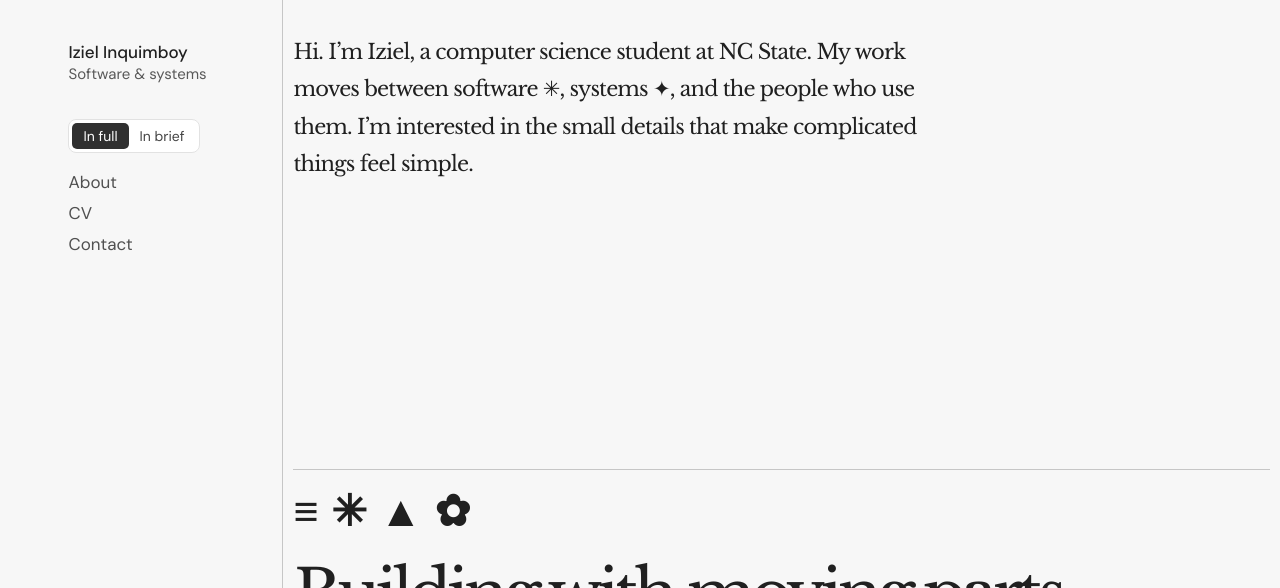
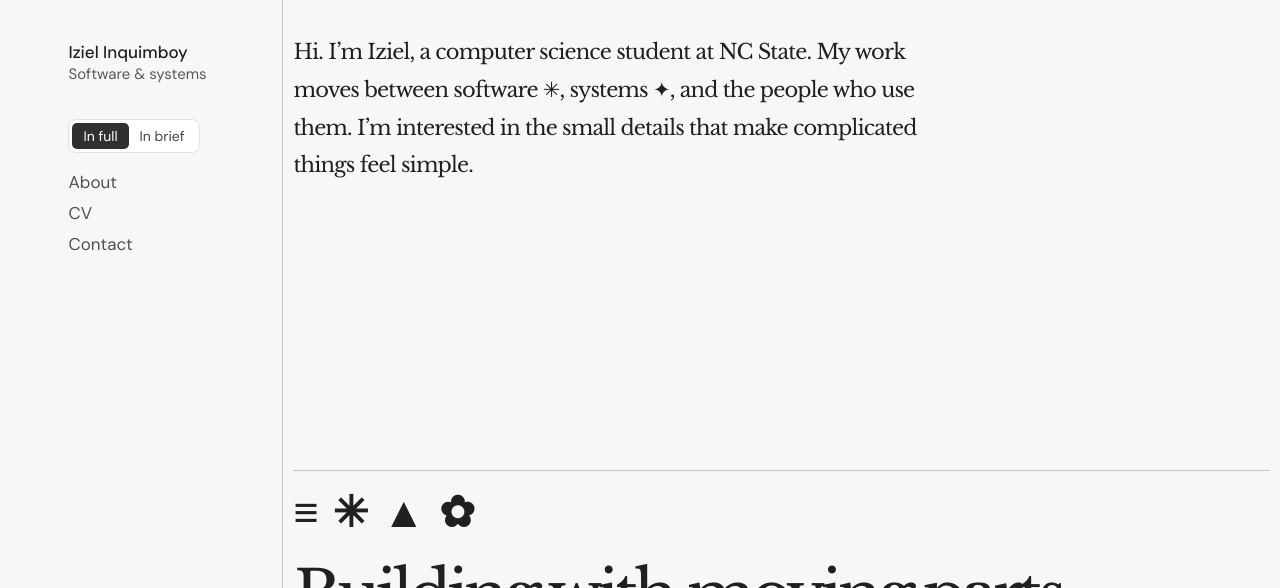
Before and after one commit to izinquimboy/izielinq-website, a plain HTML site: page index.html in a window 1280 px wide. Shown: the top 588 px of the page. Drawn offline with nearby package versions, Linux system fonts and the light colour scheme.

Commit message:
Render portfolio symbols as text on mobile

```diff
--- a/index.html
+++ b/index.html
@@ -27,10 +27,10 @@
     </aside>
 
     <main class="main-content home-page">
-      <p class="opening-copy">Hi. I’m Iziel, a computer science student at NC State. My work moves between software <span aria-hidden="true">✳</span>, systems <span aria-hidden="true">✦</span>, and the people who use them. I’m interested in the small details that make complicated things feel simple.</p>
+      <p class="opening-copy">Hi. I’m Iziel, a computer science student at NC State. My work moves between software <span aria-hidden="true">✳︎</span>, systems <span aria-hidden="true">✦︎</span>, and the people who use them. I’m interested in the small details that make complicated things feel simple.</p>
 
       <header class="feature-header">
-        <div class="symbols" aria-hidden="true">≡ ✳ ▲ ✿</div>
+        <div class="symbols" aria-hidden="true">≡ ✳︎ ▲︎ ✿︎</div>
         <h1>Building with moving parts</h1>
         <p class="feature-summary">A look at the work I’ve done connecting applications, working with data, and helping people find what they need.</p>
         <div class="feature-meta"><span>Software &amp; systems</span><span>Raleigh, North Carolina</span></div>
--- a/style.css
+++ b/style.css
@@ -20,7 +20,8 @@ a:focus-visible{outline:2px solid var(--accent);outline-offset:4px}
 .main-content{width:min(100%,1368px);padding:34px 10px 0 10px}
 .opening-copy{max-width:680px;margin:0;font:400 21px/1.78 var(--serif);letter-spacing:-.04em}
 .feature-header{margin-top:285px;min-height:682px;padding-top:16px;border-top:1px solid var(--line)}
-.symbols{font-family:var(--sans);font-size:43px;line-height:1.2;letter-spacing:1px;font-weight:600}
+.symbols,.opening-copy [aria-hidden="true"]{font-family:Arial,Helvetica,sans-serif}
+.symbols{font-size:43px;line-height:1.2;letter-spacing:1px;font-weight:600}
 h1,h2,h3,p{overflow-wrap:break-word}
 h1,h2{font-family:var(--serif);font-weight:400;letter-spacing:-.075em}
 .feature-header h1{margin:20px 0 27px;font-size:clamp(58px,5vw,92px);line-height:1.16;white-space:nowrap}
```
